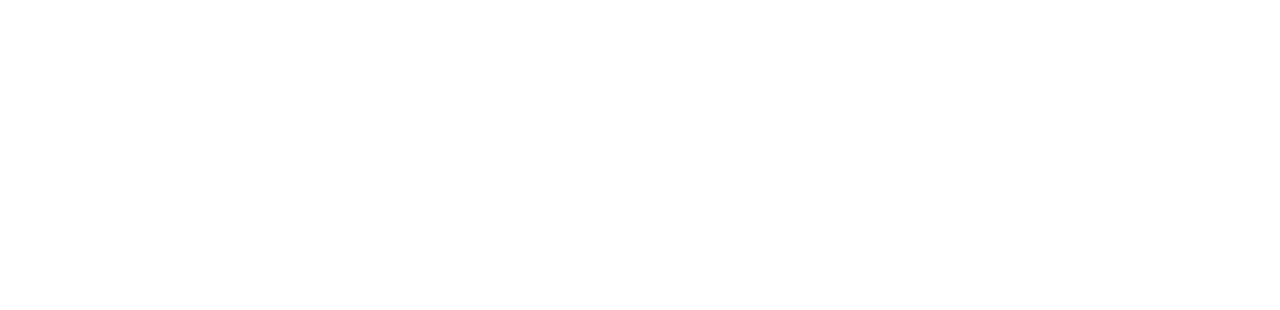
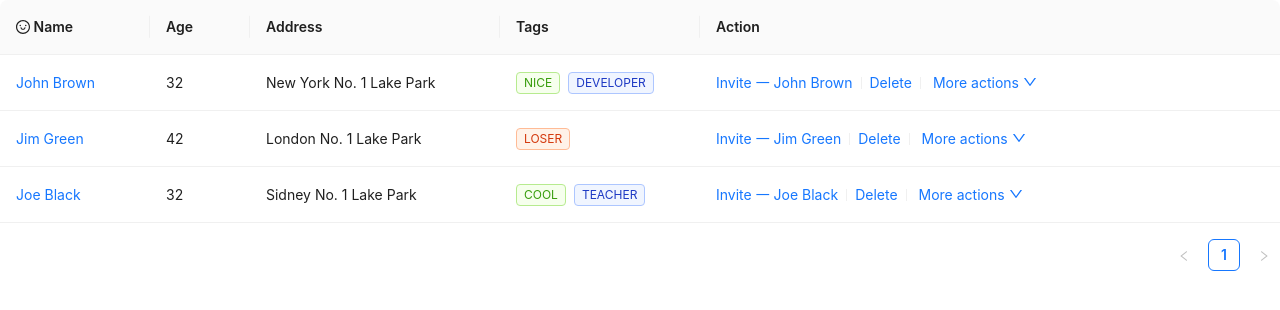
Before and after one commit to openaidsoft/vue-ui-demo, a Vue app: page /antd/table in a window 1280 px wide. Before the commit this address had no page. Shown: the top 310 px of the page. Built offline with nearby package versions, Linux system fonts and the light colour scheme.

Commit message:
add: ant-design-vue

```diff
--- a/package.json
+++ b/package.json
@@ -8,6 +8,8 @@
     "preview": "vite preview"
   },
   "dependencies": {
+    "@ant-design/icons-vue": "^7.0.1",
+    "ant-design-vue": "^4.0.3",
     "element-plus": "^2.3.14",
     "pinia": "^2.1.6",
     "vue": "^3.3.4",
@@ -15,6 +17,7 @@
   },
   "devDependencies": {
     "@vitejs/plugin-vue": "^4.3.4",
+    "unplugin-vue-components": "^0.25.2",
     "vite": "^4.4.9"
   }
 }
--- a/src/main.js
+++ b/src/main.js
@@ -4,6 +4,8 @@
 
 import ElementPlus from 'element-plus'
 // import 'element-plus/dist/index.css'
+import Antd from 'ant-design-vue'
+// import 'ant-design-vue/dist/reset.css'
 
 import App from './App.vue'
 import router from './router'
@@ -11,6 +13,7 @@
 const app = createApp(App)
 
 app.use(ElementPlus)
+app.use(Antd)
 
 app.use(createPinia())
 app.use(router)
--- a/src/views/Home.vue
+++ b/src/views/Home.vue
@@ -14,6 +14,14 @@
             <li><router-link to="/el/button">Button</router-link></li>
           </ul>
         </li>
+        <li>
+          Antd
+          <ul class="menu">
+            <li><router-link to="/antd/demo">Demo</router-link></li>
+            <li><router-link to="/antd/button">Button</router-link></li>
+            <li><router-link to="/antd/table">Table</router-link></li>
+          </ul>
+        </li>
       </ul>
     </nav>
   </div>
--- /dev/null
+++ b/src/views/antd/AntdButton.vue
@@ -0,0 +1,12 @@
+<script setup>
+// import { Button } from 'ant-design-vue'
+</script>
+
+<template>
+<a-button>Add</a-button>
+<div>button</div>
+</template>
+
+<style scoped>
+
+</style>
--- /dev/null
+++ b/src/views/antd/AntdDemo.vue
@@ -0,0 +1,12 @@
+<script setup>
+
+</script>
+
+<template>
+<div>antd demo</div>
+
+</template>
+
+<style scoped>
+
+</style>
--- /dev/null
+++ b/src/views/antd/AntdTable.vue
@@ -0,0 +1,114 @@
+<script setup>
+import { ref } from 'vue';
+import { SmileOutlined, DownOutlined } from '@ant-design/icons-vue';
+
+const data = [
+  {
+    key: '1',
+    name: 'John Brown',
+    age: 32,
+    address: 'New York No. 1 Lake Park',
+    tags: ['nice', 'developer'],
+  },
+  {
+    key: '2',
+    name: 'Jim Green',
+    age: 42,
+    address: 'London No. 1 Lake Park',
+    tags: ['loser'],
+  },
+  {
+    key: '3',
+    name: 'Joe Black',
+    age: 32,
+    address: 'Sidney No. 1 Lake Park',
+    tags: ['cool', 'teacher'],
+  },
+];
+
+const columns = ref([
+  {
+    dataIndex: 'name',
+    key: 'name',
+    resizable: true,
+    width: 150,
+  },
+  {
+    title: 'Age',
+    dataIndex: 'age',
+    key: 'age',
+    resizable: true,
+    width: 100,
+    minWidth: 100,
+    maxWidth: 200,
+  },
+  {
+    title: 'Address',
+    dataIndex: 'address',
+    key: 'address',
+    width: 250,
+    resizable: true,
+  },
+  {
+    title: 'Tags',
+    key: 'tags',
+    dataIndex: 'tags',
+    width: 200,
+    resizable: true,
+  },
+  {
+    title: 'Action',
+    key: 'action',
+    // width: 200,
+    // resizable: true,
+  },
+]);
+
+function handleResizeColumn(w, col) {
+  col.width = w;
+}
+</script>
+
+<template>
+  <a-table :columns="columns" :data-source="data" @resizeColumn="handleResizeColumn">
+    <template #headerCell="{ column }">
+      <template v-if="column.key === 'name'">
+        <span>
+          <smile-outlined />
+          Name
+        </span>
+      </template>
+    </template>
+
+    <template #bodyCell="{ column, record }">
+      <template v-if="column.key === 'name'">
+        <a>
+          {{ record.name }}
+        </a>
+      </template>
+      <template v-else-if="column.key === 'tags'">
+        <span>
+          <a-tag
+            v-for="tag in record.tags"
+            :key="tag"
+            :color="tag === 'loser' ? 'volcano' : tag.length > 5 ? 'geekblue' : 'green'"
+          >
+            {{ tag.toUpperCase() }}
+          </a-tag>
+        </span>
+      </template>
+      <template v-else-if="column.key === 'action'">
+        <span>
+          <a>Invite 一 {{ record.name }}</a>
+          <a-divider type="vertical" />
+          <a>Delete</a>
+          <a-divider type="vertical" />
+          <a class="ant-dropdown-link">
+            More actions
+            <down-outlined />
+          </a>
+        </span>
+      </template>
+    </template>
+  </a-table>
+</template>
--- a/vite.config.js
+++ b/vite.config.js
@@ -3,10 +3,20 @@
 import { defineConfig } from 'vite'
 import vue from '@vitejs/plugin-vue'
 
+import Components from 'unplugin-vue-components/vite'
+import { AntDesignVueResolver } from 'unplugin-vue-components/resolvers'
+
 // https://vitejs.dev/config/
 export default defineConfig({
   plugins: [
     vue(),
+    Components({
+      resolvers: [
+        AntDesignVueResolver({
+          importStyle: false, // css in js
+        }),
+      ],
+    }),
   ],
   resolve: {
     alias: {
```
Also changed, not shown: src/router/index.js (+18 -0 lines), src/views/antd/Antd.vue (added, +11 -0 lines), 2 other files (tests, documents, lock files or other folders).
